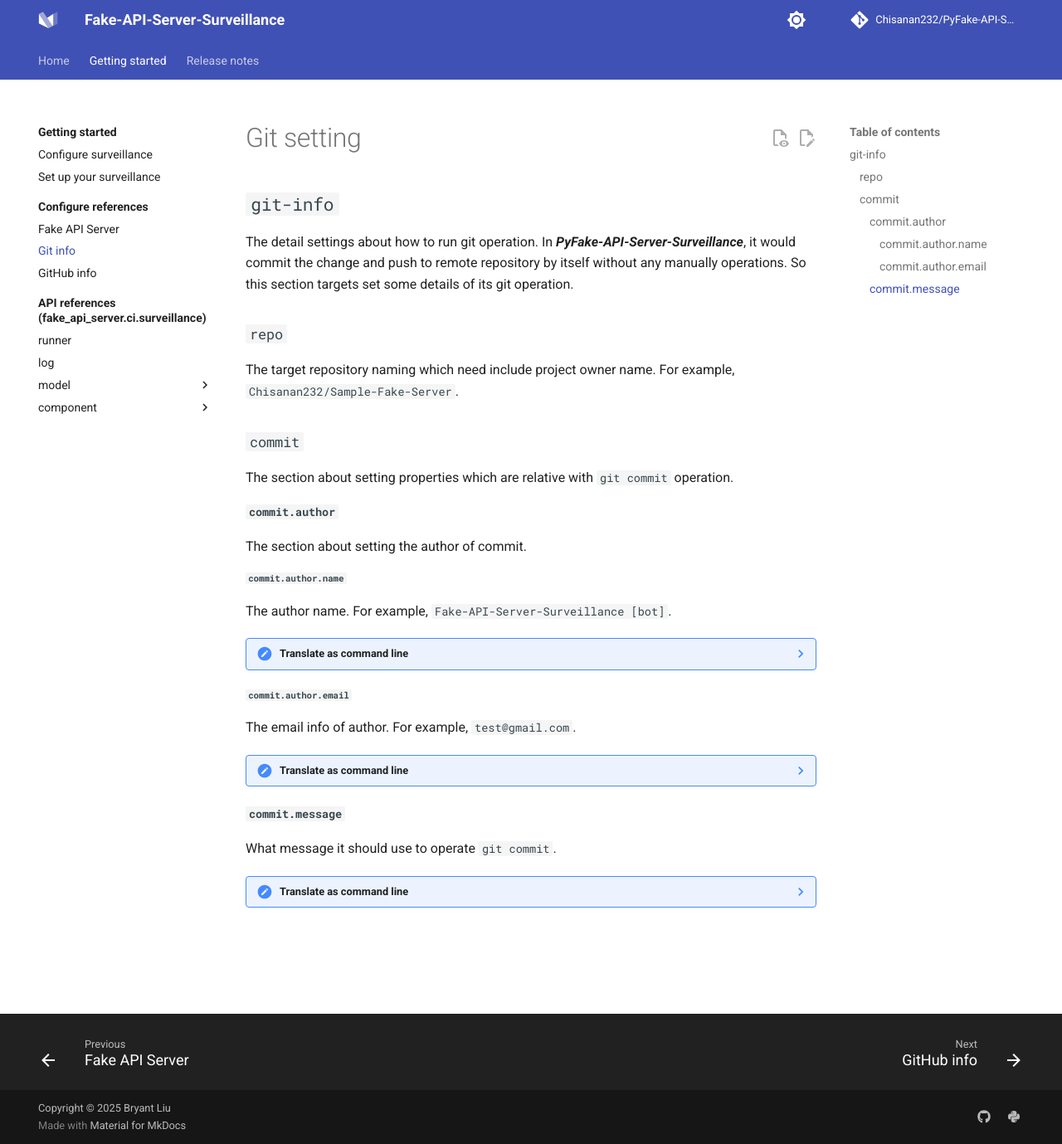
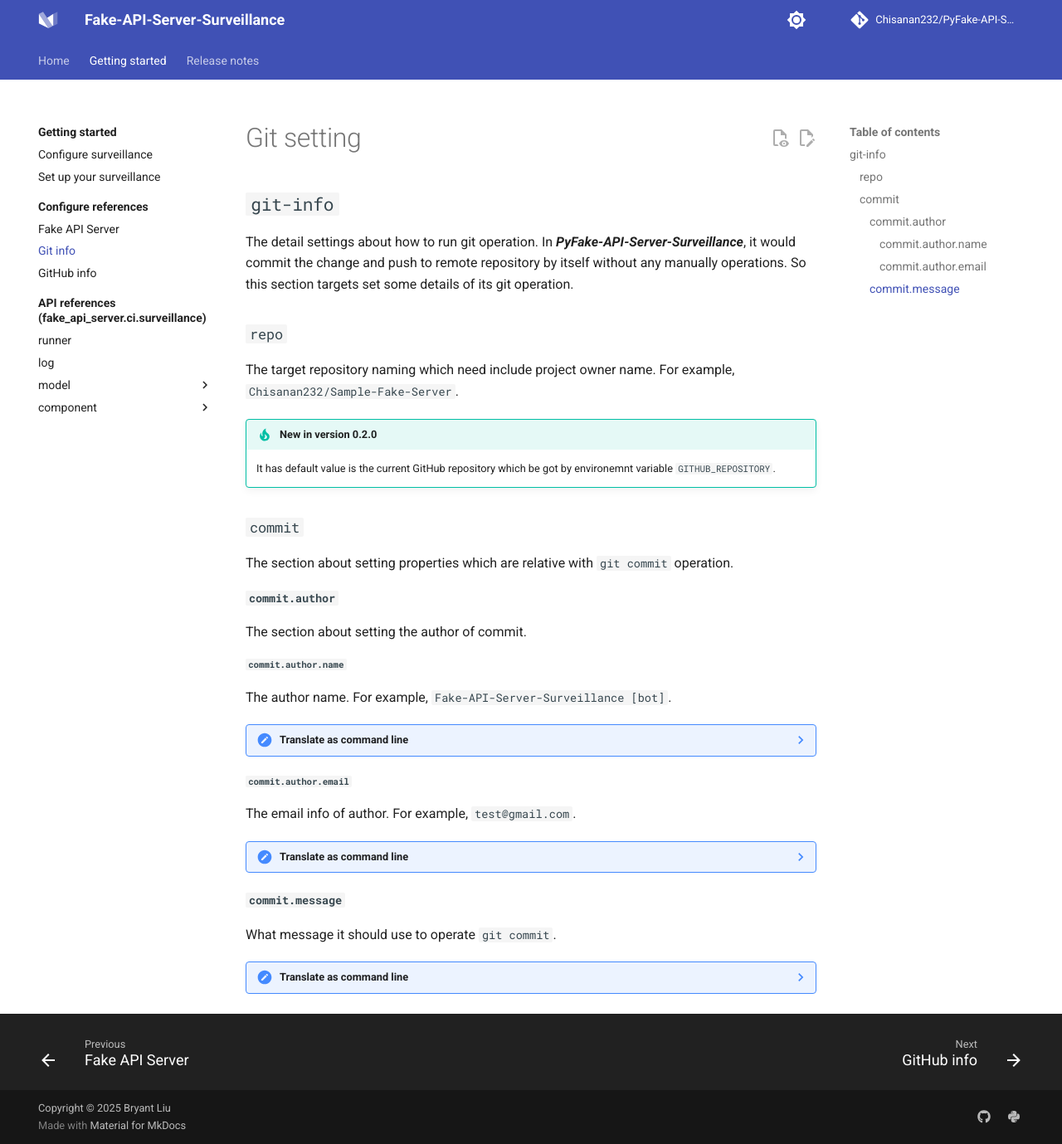
Before and after one commit to Chisanan232/PyFake-API-Server-Surveillance, an MkDocs documentation site: the page built from docs/getting-started/configure-references/git-info.md, in a window 1280 px wide and 1379 px high. Shown: the whole window at 83% size. Built offline with MkDocs 1.6.1 and Material for MkDocs 9.7.7, drawn with Linux system fonts in a browser that asks for light colours; comment, search, counter and statistics services are not loaded; the version menu is left out.

Commit message:
✏️ Tag the comment at the specific properties which is new change in version 0.2.0.

```diff
--- a/docs/getting-started/configure-references/git-info.md
+++ b/docs/getting-started/configure-references/git-info.md
@@ -10,6 +10,11 @@ git operation.
 ### ``repo``
 
 The target repository naming which need include project owner name. For example, ``Chisanan232/Sample-Fake-Server``.
+
+!!! tip "New in version 0.2.0"
+
+    It has default value is the current GitHub repository
+    which be got by environemnt variable `GITHUB_REPOSITORY`.
 
 ### ``commit``
 
```
